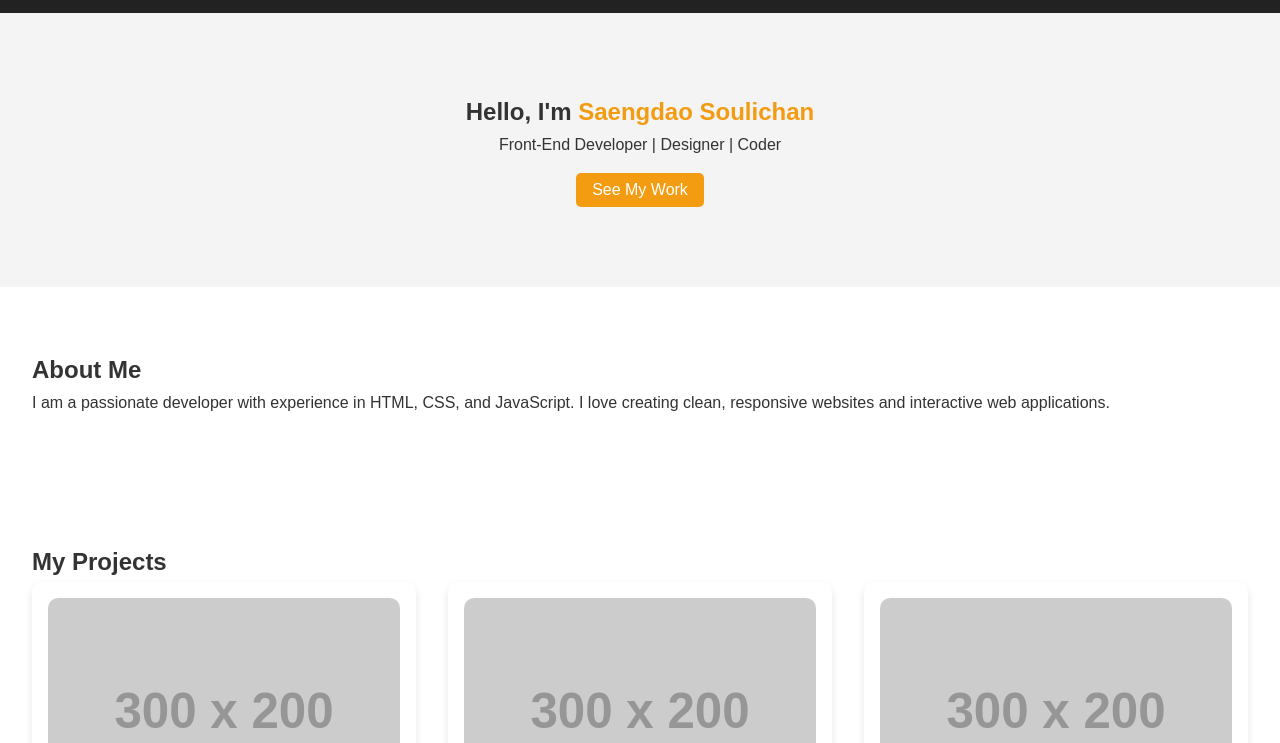
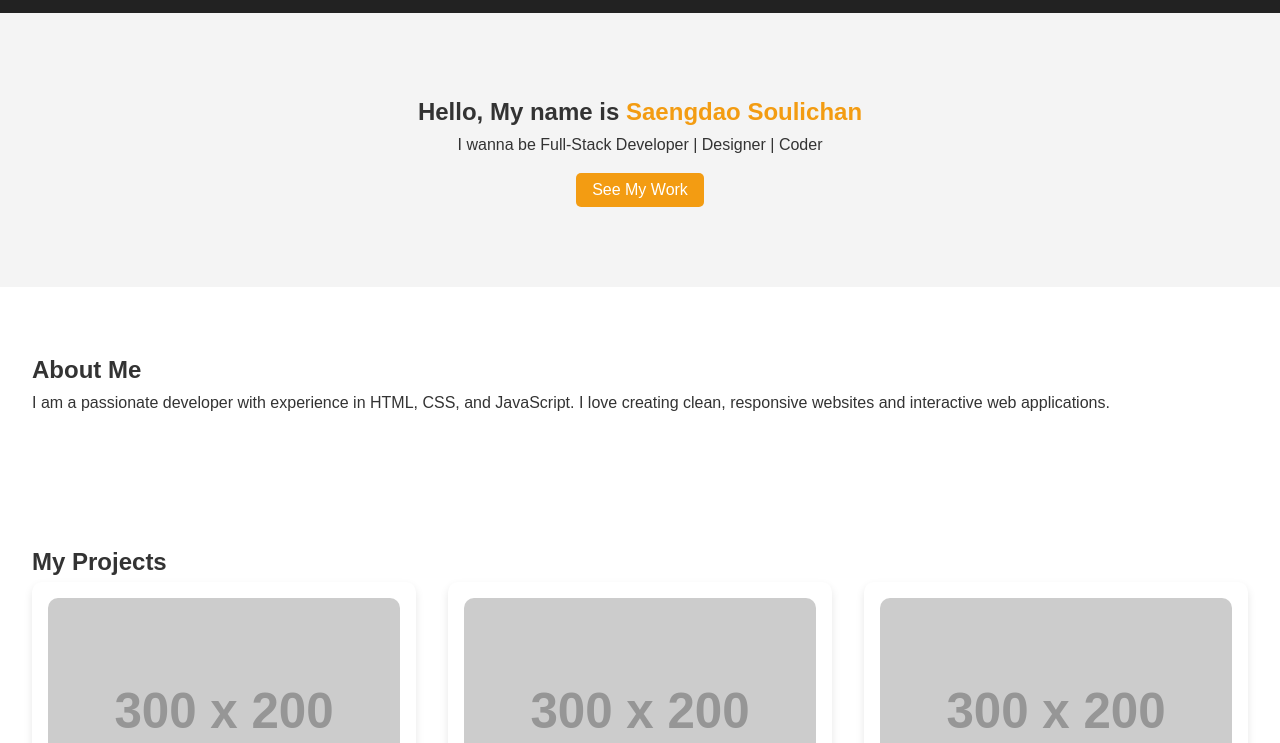
Before and after one commit to bear812/git_actions, a plain HTML site: page index.html in a window 1280 px wide. Shown: the part 57-800 px from the top of the page. Drawn offline with Linux system fonts and the light colour scheme; placeholder pictures from the web are drawn by us.

Commit message:
i wanna be

```diff
--- a/index.html
+++ b/index.html
@@ -19,8 +19,8 @@
   </header>
 
   <section id="hero">
-    <h2>Hello, I'm <span>Saengdao Soulichan</span></h2>
-    <p>Front-End Developer | Designer | Coder</p>
+    <h2>Hello, My name is <span>Saengdao Soulichan</span></h2>
+    <p>I wanna be Full-Stack Developer | Designer | Coder</p>
     <button onclick="scrollToSection('projects')">See My Work</button>
   </section>
 
```
